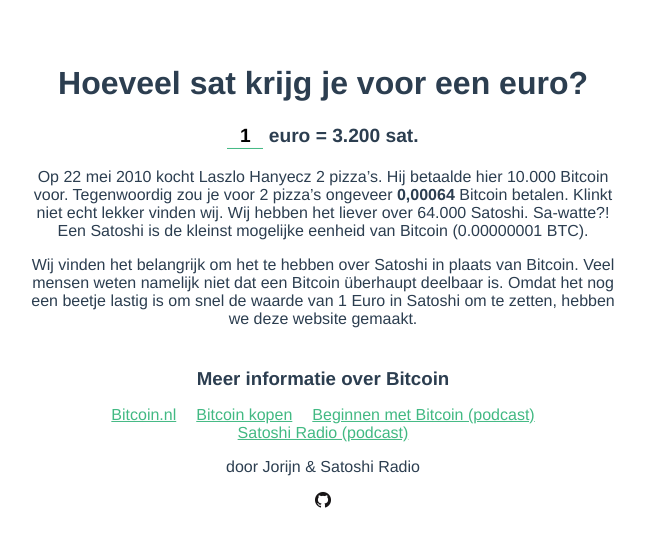
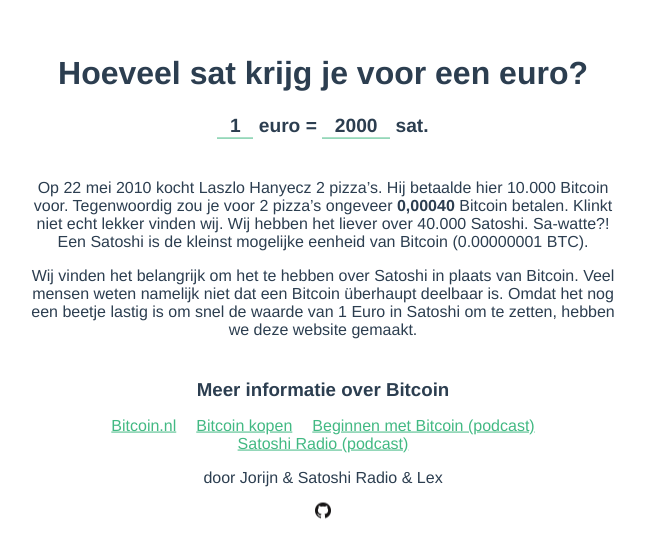
Before and after one commit to jorijn/sat.trading, a Vue app: page /#1 in a window 1280 px wide. Shown: the part 114-672 px from the top of the page, without its empty margins (317-962 px from the left). Built offline with nearby package versions, Linux system fonts and the light colour scheme; no server answers.

Commit message:
sat <=> eur (#1)
Co-authored-by: Lex van der Werff <>

```diff
--- a/src/App.vue
+++ b/src/App.vue
@@ -14,13 +14,35 @@
 </script>
 
 <style>
+:root {
+  --color-light: #ffffff;
+  --color-light-text: #eeeef0;
+  --color-dark: #2c3e50;
+  --color-primary: #42b983;
+
+  --color-background: var(--color-light);
+  --color-text: var(--color-dark);
+}
+
+@media (prefers-color-scheme: dark) {
+  :root {
+    --color-background: var(--color-dark);
+    --color-text: var(--color-light-text);
+  }
+}
+
+html {
+  background-color: var(--color-background);
+}
+
 #app {
   font-family: Avenir, Helvetica, Arial, sans-serif;
   -webkit-font-smoothing: antialiased;
   -moz-osx-font-smoothing: grayscale;
   text-align: center;
-  color: #2c3e50;
+  color: var(--color-text);
   margin-top: 60px;
+  background-color: var(--color-background);
 }
 
 .centered {
@@ -34,11 +56,6 @@
     left: 50%;
     transform: translate(-50%, -50%);
   }
-}
-
-p.info {
-  font-weight: bold;
-  font-size: 1.2rem;
 }
 
 h3 {
--- a/src/components/Entry.vue
+++ b/src/components/Entry.vue
@@ -2,12 +2,26 @@
   <div class="centered">
     <h1>Hoeveel sat krijg je voor een euro?</h1>
     <p class="info">
-      <span ref="sat-elm" class="sat"
-        ><input class="eur" ref="eur-elm" type="number" min="1" v-model="eur" />
-        euro = {{ calculatedSat }} sat.</span
-      >
+      <span>
+        <input
+          ref="eur-elm"
+          type="number"
+          min="1"
+          v-model="eur"
+          @focus="lastChanged = 'eur'"
+        />
+        euro =
+        <input
+          ref="sat-elm"
+          type="number"
+          min="1"
+          v-model="sat"
+          @focus="lastChanged = 'sat'"
+        />
+        sat.
+      </span>
     </p>
-    <p>
+    <p class="story-start">
       Op 22 mei 2010 kocht Laszlo Hanyecz 2 pizza’s. Hij betaalde hier 10.000
       Bitcoin voor. Tegenwoordig zou je voor 2 pizza’s ongeveer
       <strong>{{ pizzaPriceInBitcoinFormatted }}</strong> Bitcoin betalen.
@@ -47,7 +61,8 @@
     </ul>
     <p class="authors">
       door <a href="https://jorijn.com/">Jorijn</a> &
-      <a href="https://satoshiradio.nl">Satoshi Radio</a>
+      <a href="https://satoshiradio.nl">Satoshi Radio</a> &
+      <a href="https://github.com/Lexus123">Lex</a>
     </p>
     <p>
       <a
@@ -75,19 +90,18 @@
     return {
       websocket: null,
       eur: 1,
-      sat: 3200,
+      sat: 10,
+      rate: 2000,
+      lastChanged: "eur",
       GitHubLogo,
     };
   },
   computed: {
-    calculatedSat() {
-      return this.format(this.eur * this.sat, 0);
-    },
     pizzaPriceInBitcoin() {
-      return (this.sat * defaultPizzaPriceInEur) / 100000000;
+      return (this.rate * defaultPizzaPriceInEur) / 100000000;
     },
     pizzaPriceInSat() {
-      return this.sat * defaultPizzaPriceInEur;
+      return this.rate * defaultPizzaPriceInEur;
     },
     pizzaPriceInBitcoinFormatted() {
       return this.format(this.pizzaPriceInBitcoin, 5);
@@ -98,31 +112,65 @@
   },
   mounted() {
     this.initWebsocket();
-    this.parseValueFromUrl();
+    this.parseValueFromURL();
+    this.setURL();
 
     fetch("https://api.blockchain.com/v3/exchange/tickers/BTC-EUR?cors=true")
       .then((response) => response.json())
-      .then((data) => this.setSatFromPrice(data.last_trade_price));
+      .then((data) => {
+        this.setRateFromPrice(data.last_trade_price);
+        this.sat = (this.eur * this.rate).toFixed(0);
+      });
 
-    window.onhashchange = this.parseValueFromUrl;
+    window.onhashchange = this.parseValueFromURL;
   },
   watch: {
     eur() {
-      // auto adapt the width of the input field to match the size of the number
       if (this.eur.toString().length > 2) {
         this.$refs["eur-elm"].style.width = this.eur.toString().length + "rem";
       } else {
         this.$refs["eur-elm"].style.width = "2rem";
       }
 
-      window.location.hash = "#" + this.eur.toString();
+      if (this.lastChanged == "eur") {
+        this.sat = (this.eur * this.rate).toFixed(0);
+      }
+
+      this.setURL();
+    },
+    sat() {
+      if (this.sat.toString().length > 2) {
+        this.$refs["sat-elm"].style.width = this.sat.toString().length + "rem";
+      } else {
+        this.$refs["sat-elm"].style.width = "2rem";
+      }
+
+      if (this.lastChanged == "sat") {
+        if (this.sat / this.rate >= 1) {
+          this.eur = (this.sat / this.rate).toFixed(2);
+        } else {
+          this.eur = (this.sat / this.rate).toFixed(3);
+        }
+
+        this.setURL();
+      }
     },
   },
   methods: {
-    setSatFromPrice(price) {
-      this.sat = parseInt(((1 / price) * 100000000).toFixed(0));
+    setRateFromPrice(price) {
+      this.rate = parseInt(((1 / price) * 100000000).toFixed(0));
+
+      if (this.lastChanged == "eur") {
+        this.sat = (this.eur * this.rate).toFixed(0);
+      } else {
+        if (this.sat / this.rate >= 1) {
+          this.eur = (this.sat / this.rate).toFixed(2);
+        } else {
+          this.eur = (this.sat / this.rate).toFixed(3);
+        }
+      }
     },
-    parseValueFromUrl() {
+    parseValueFromURL() {
       if (window.location.hash) {
         const rawValue = window.location.hash.substr(1);
         if (!isNaN(parseFloat(rawValue))) {
@@ -130,8 +178,14 @@
         }
       }
     },
-    format: function (value, digits) {
-      return value.toLocaleString("nl-NL", { minimumFractionDigits: digits });
+    setURL() {
+      window.location.hash = "#" + this.eur.toString();
+    },
+    format: function (value, min, max) {
+      return value.toLocaleString("nl-NL", {
+        minimumFractionDigits: min,
+        maximumFractionDigits: max,
+      });
     },
     initWebsocket() {
       let ws;
@@ -153,7 +207,7 @@
 
         switch (response.event) {
           case "trade": {
-            this.setSatFromPrice(response.data.price);
+            this.setRateFromPrice(response.data.price);
             break;
           }
           case "bts:request_reconnect": {
@@ -172,7 +226,17 @@
 </script>
 
 <style scoped>
-input[type="number"].eur {
+p.info {
+  font-weight: bold;
+  font-size: 1.2rem;
+}
+
+.story-start {
+  margin-top: 40px;
+}
+
+input[type="number"] {
+  color: var(--color-text);
   border: 0;
   border-bottom: 1px solid #42b983;
   background: inherit;
@@ -181,8 +245,8 @@
   text-align: center;
 }
 
-input[type="number"].eur:focus {
-  outline: 1px solid #42b983;
+input[type="number"]:focus {
+  outline: none;
 }
 
 input[type="number"]::-webkit-outer-spin-button,
```
Also changed, not shown: 1 other file (tests, documents, lock files or other folders).
